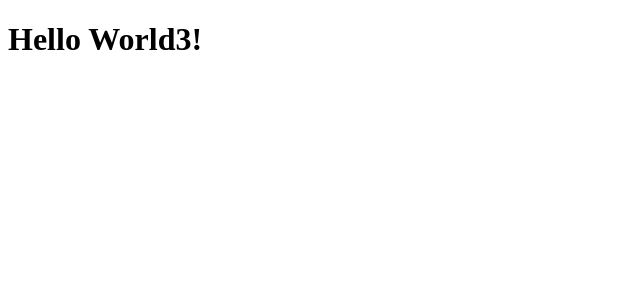
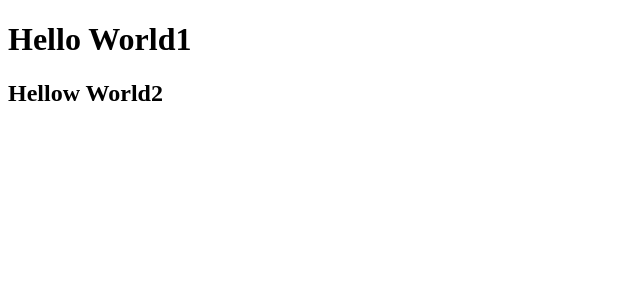
Before and after one commit to sayuj1/React-Js-Learning, a React (Create React App) app: page / in a window 1280 px wide. Shown: the top 300 px of the page, without its empty margins (0-640 px from the left). Built offline with nearby package versions, Linux system fonts and the light colour scheme.

Commit message:
react fragment added

```diff
--- a/src/App.js
+++ b/src/App.js
@@ -1,15 +1,26 @@
-import React, { Component } from "react";
+import React, { Component, Fragment } from "react";
 
 // let el = < h1 > Hello World1! < /h1>
 
 // export default el;
 
+// class App extends Component {
+//     render() {
+//         // return React.createElement("h1", null, "Hello World2!");
+//         return <h1> Hello World3! </h1>;
+//     }
+// }
+
+//App-- > Component
+
 class App extends Component {
     render() {
-        // return React.createElement("h1", null, "Hello World2!");
-        return <h1> Hello World3! </h1>;
+        return (
+            <Fragment>
+                <h1>Hello World1</h1>
+                <h2>Hellow World2</h2>
+            </Fragment>
+        );
     }
 }
-
-//App-- > Component
 export default App;
```
